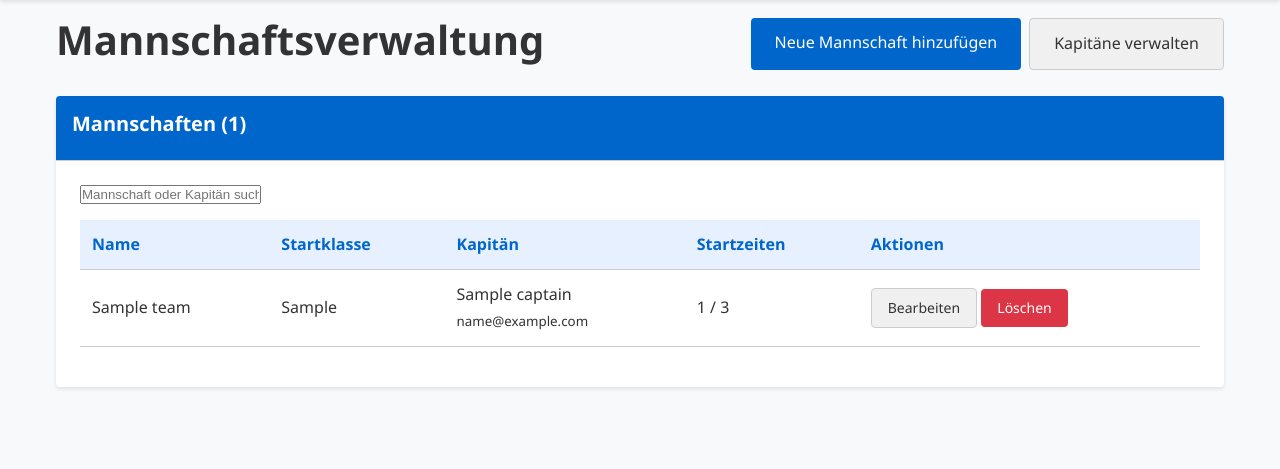
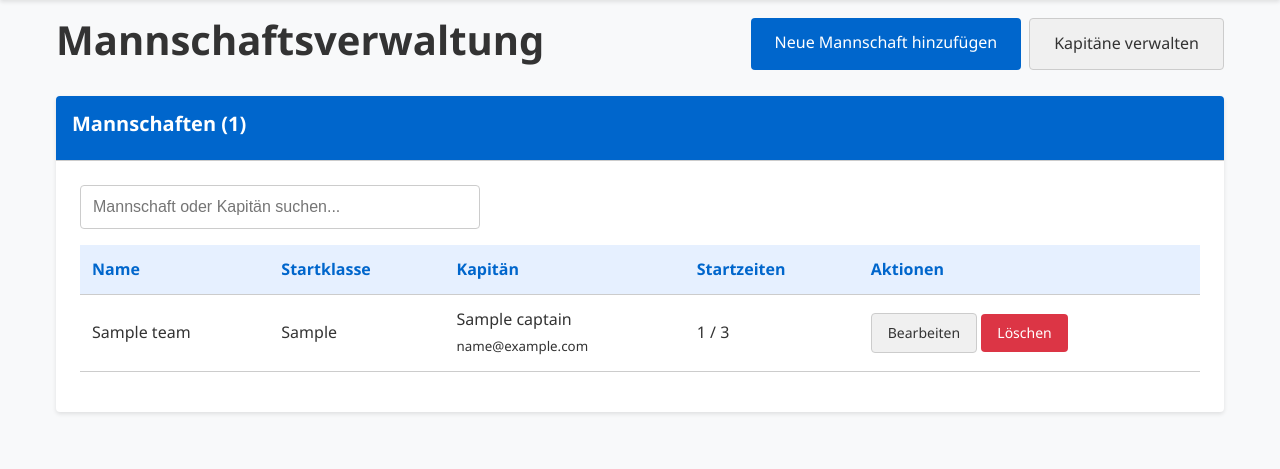
Before and after one commit to Ottokarder/strafe_2, a PHP site: page /admin/teams.php in a window 1280 px wide. Shown: the part 69-538 px from the top of the page. Run offline with PHP 8.4, Linux system fonts and the light colour scheme; a user stored in the database is signed in; tables that the repository leaves empty hold one stand-in row (values such as "Sample post"); some libraries are stand-ins or nearby versions.

Commit message:
Enlarge filter bar input font size to match table content
Co-authored-by: Ottokarder <Ottokarder@users.noreply.github.com>

```diff
--- a/assets/css/style.css
+++ b/assets/css/style.css
@@ -549,10 +549,25 @@ a:hover {
     align-items: center;
 }
 
-.filter-bar select {
-    padding: 0.5rem;
+.filter-bar select,
+.filter-bar input[type="text"] {
+    padding: 0.75rem;
     border: 1px solid var(--border-color);
     border-radius: var(--border-radius);
+    font-size: 1rem;
+    transition: var(--transition);
+}
+
+.filter-bar input[type="text"] {
+    flex: 1;
+    max-width: 400px;
+}
+
+.filter-bar select:focus,
+.filter-bar input[type="text"]:focus {
+    outline: none;
+    border-color: var(--primary-color);
+    box-shadow: 0 0 0 2px rgba(0, 102, 204, 0.2);
 }
 
 /* Start Time Date */
```
